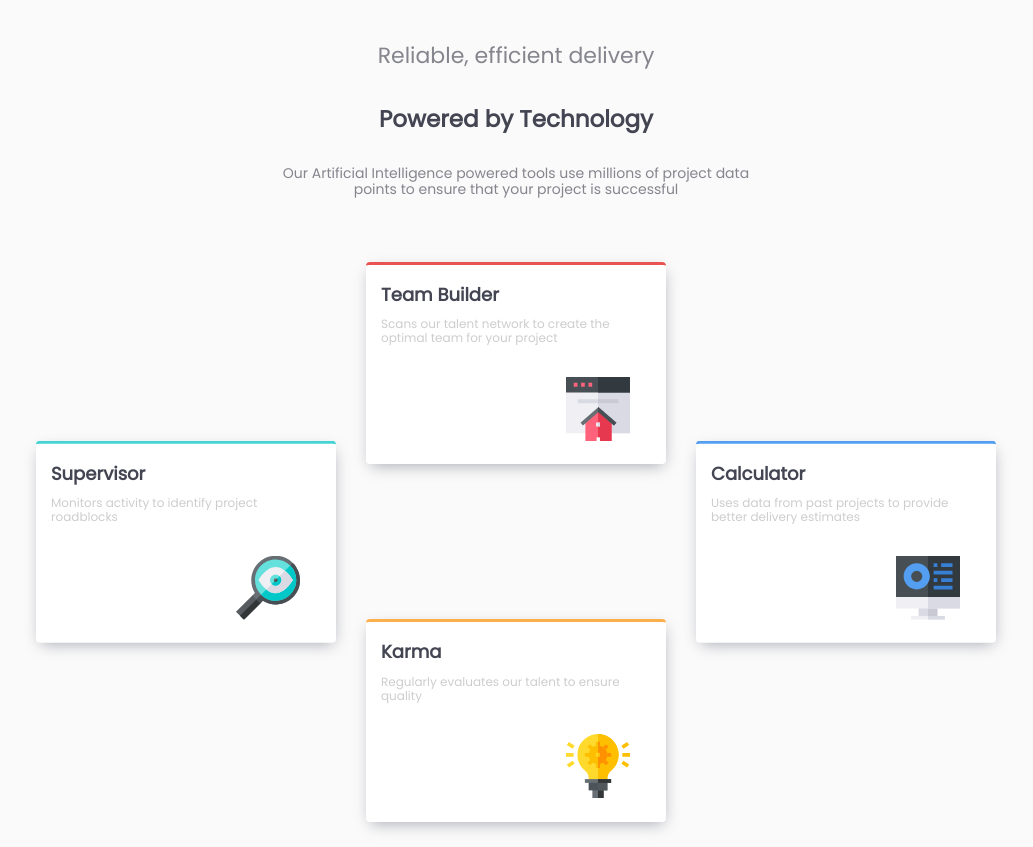
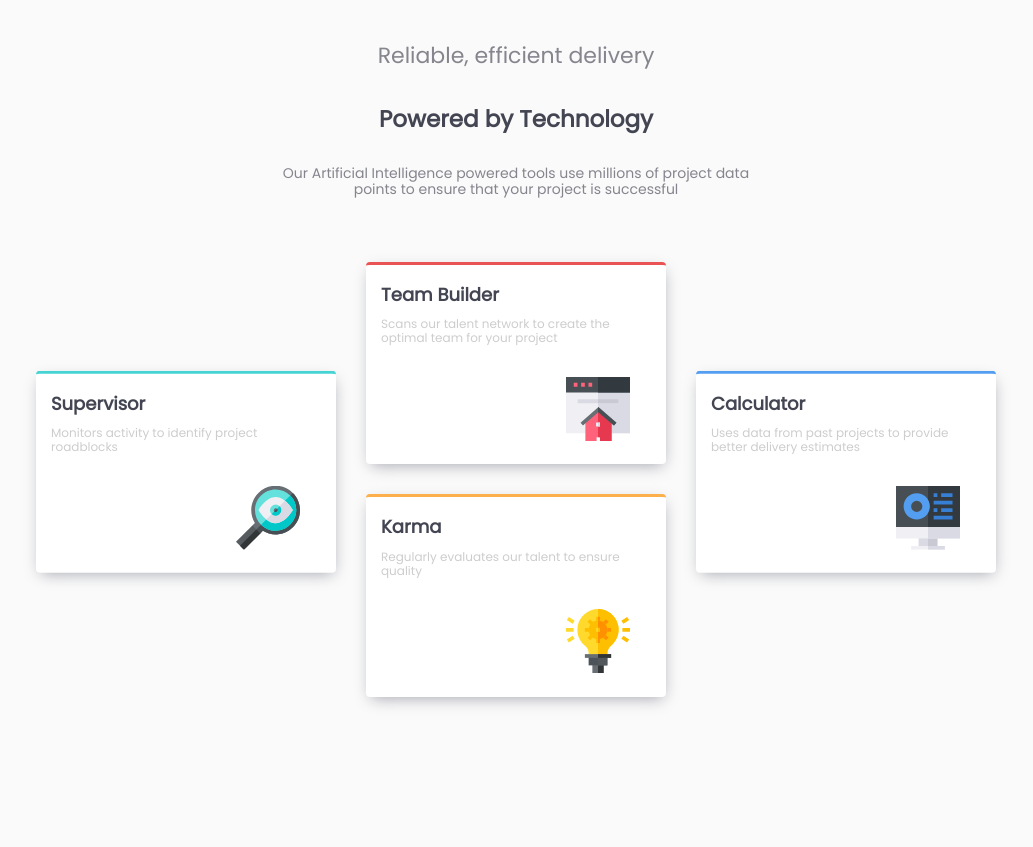
Before and after one commit to hamzaomar102361/challenges, a plain HTML site: page four-card-feature-section-master/index.html in a window 1280 px wide. Shown: the whole page, without its empty margins (124-1157 px from the left). After the commit the page ends 800 px from the top, so only its background shows below. Drawn offline with Linux system fonts and the light colour scheme.

Commit message:
edit section hieght

```diff
--- a/four-card-feature-section-master/css/main.css
+++ b/four-card-feature-section-master/css/main.css
@@ -90,7 +90,7 @@ html {
 @media (min-width: 992px) {
     .container .sections {
         position: relative;
-        height: 70vh;
+        height: 420px;
     }
     .container .sections .box {
         width: 300px;
@@ -114,7 +114,7 @@ html {
     }
     .container .sections .orange {
         border-top: 3px solid hsl(34, 97%, 64%);
-        bottom: 0;
+        bottom: -15px;
         left: 50%;
         transform: translateX(-50%);
     }
```
